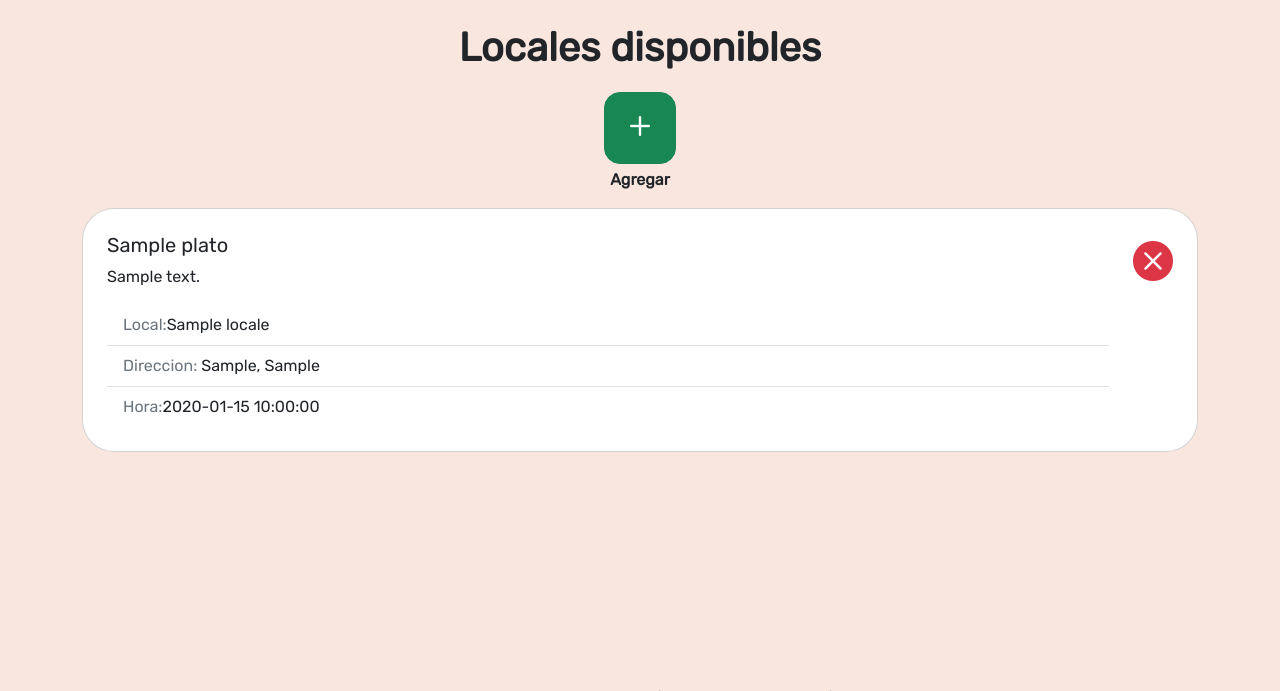
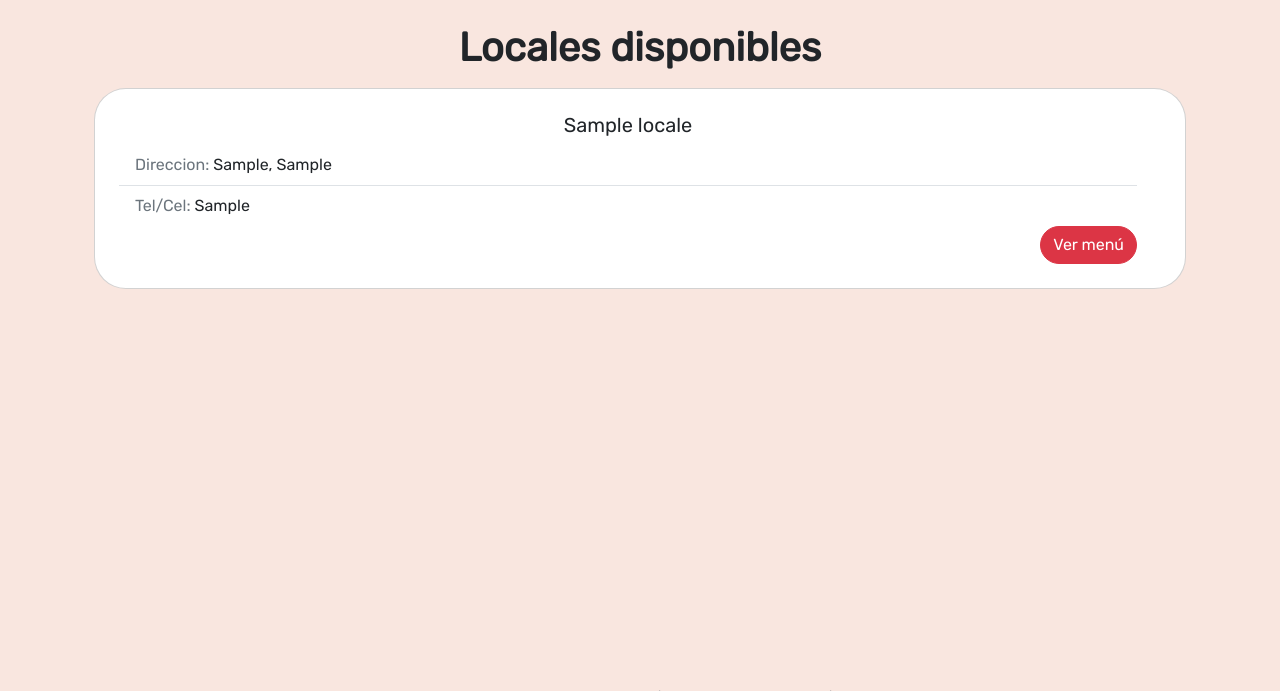
Before and after one commit to teoMunoz99/PlatoAmigo, a PHP site: page /php/pages/localesDisponibles.php in a window 1280 px wide. Shown: the part 72-763 px from the top of the page. Run offline with PHP 8.4, Linux system fonts and the light colour scheme; the visitor is signed in with stand-in values (Sample User, id 1); tables that the repository leaves empty or names only in its code hold one stand-in row (values such as "Sample post").

Commit message:
liste los locales disponibles en la pag de localesDisponibles, tambien ajuste las cards de locales para mostrar el contenido

```diff
--- a/php/pages/components/cardLocales.php
+++ b/php/pages/components/cardLocales.php
@@ -1,16 +1,20 @@
 <article class="card rounded-5 p-2 my-3">
     <div class="card-body d-flex">
         <div class='w-100 me-4'>
-            <h5 class="card-title"><?php echo $nombreL; ?></h5>
+            <h5 class="card-title text-center">
+                <?php echo $nombreL; ?>
+            </h5>
             <ul class="list-group list-group-flush">
-                <li class="list-group-item"><span class='text-secondary'>Direccion:</span> <?php echo $direccionL.', '.$localidadL; ?></li>
-                <li class="list-group-item"><span class='text-secondary'>Tel/Cel:</span><?php echo $telL; ?></li>
+                <li class="list-group-item"><span class='text-secondary'>Direccion:</span>
+                    <?php echo $direccionL . ', ' . $localidadL; ?>
+                </li>
+                <li class="list-group-item"><span class='text-secondary'>Tel/Cel:</span>
+                    <?php echo $celL; ?>
+                </li>
             </ul>
+            <div class="d-flex justify-content-end">
+                <a href="#" class="btn btn-danger rounded-pill">Ver menú</a>
+            </div>
         </div>
-        <?php if(isset($_SESSION['tipo']) && $_SESSION['tipo'] == 'A'){ ?>
-        <div class='d-flex align-items-start'>
-            <a href="eliminarP.php?id=<?php echo $id_plato;?>" class=""><i class="bi bi-x-circle-fill fs-1 text-danger"></i></a>
-        </div>
-        <?php }?>
     </div>
 </article>
--- a/php/pages/localesDisponibles.php
+++ b/php/pages/localesDisponibles.php
@@ -20,64 +20,32 @@ require_once 'components/encabezado.php';
     <main class='container'>
         <!--Titulo-->
         <h2 class='text-center fs-1 fw-bold mt-4'>Locales disponibles</h2>
-        <!--Agregar platos-->
-        <?php
-        if (isset($_SESSION['user'])) {
-            ?>
-            <section class="d-flex justify-content-center mt-3">
-                <a href="agregarPlato.php" class='text-center text-decoration-none text-dark fw-bold'>
-                    <div class='btn btn-success m-1 btn-p rounded-4 d-flex justify-content-center align-items-center'>
-                        <i class="bi bi-plus icono-btn"></i>
-                    </div>
-                    Agregar
-                </a>
-            </section>
-        <?php } ?>
         <!--Publicaciones-->
-        <section class=''>
+        <section class='container'>
             <?php
             include '../functions/conexion.php';
             $conexion = conectar();
 
             if ($conexion) {
-                $consultaP = 'SELECT id_plato, nombre, descripcion, fecha, id_localP FROM platos';
-                $sentenciaP = mysqli_prepare($conexion, $consultaP);
+                $consultaL = 'SELECT id_local, nombre, direccion, localidad, cel, tipo FROM locales';
+                $sentenciaL = mysqli_prepare($conexion, $consultaL);
+                $q = mysqli_stmt_execute($sentenciaL);
 
-                $qP = mysqli_stmt_execute($sentenciaP);
-
-                if ($qP) {
-                    mysqli_stmt_bind_result($sentenciaP, $id_plato, $nombreP, $descripcionP, $fecha, $id_localP);
-                    mysqli_stmt_store_result($sentenciaP);
-
-                    $cantidadP = mysqli_stmt_num_rows($sentenciaP);
-
-                    if ($cantidadP > 0) {
-                        while (mysqli_stmt_fetch($sentenciaP)) {
-                            $consultaL = 'SELECT nombre, direccion, localidad, tipo FROM locales WHERE id_local = ?';
-                            $sentenciaL = mysqli_prepare($conexion, $consultaL);
-
-                            mysqli_stmt_bind_param($sentenciaL, 'i', $id_localP);
-                            $qL = mysqli_stmt_execute($sentenciaL);
-
-                            if ($qL) {
-                                mysqli_stmt_store_result($sentenciaL);
-
-                                $cantL = mysqli_stmt_num_rows($sentenciaL);
-
-                                if ($cantL > 0) {
-                                    mysqli_stmt_bind_result($sentenciaL, $nombreL, $direccionL, $localidadL, $tipo);
-                                    mysqli_stmt_fetch($sentenciaL);
-                                    include 'components/cardPlatos.php';
-                                }
-
-                                mysqli_stmt_free_result($sentenciaL);
+                if ($q) {
+                    mysqli_stmt_bind_result($sentenciaL, $id_local, $nombreL, $direccionL, $localidadL, $celL, $tipo);
+                    mysqli_stmt_store_result($sentenciaL);
+                    $cantL = mysqli_stmt_num_rows($sentenciaL);
+                    if ($cantL > 0) {
+                        while (mysqli_stmt_fetch($sentenciaL)) {
+                            if($tipo != 'A'){
+                            include 'components/cardLocales.php';
                             }
                         }
                     } else {
-                        echo '<p>No hay platos disponibles</p>';
+                        echo '<p>No hay locales disponibles</p>';
                     }
 
-                    mysqli_stmt_free_result($sentenciaP);
+                    mysqli_stmt_free_result($sentenciaL);
                 }
 
                 mysqli_close($conexion);
@@ -85,7 +53,6 @@ require_once 'components/encabezado.php';
                 echo 'Error en la conexión a la base de datos';
             }
             ?>
-
         </section>
     </main>
     <?php
```
